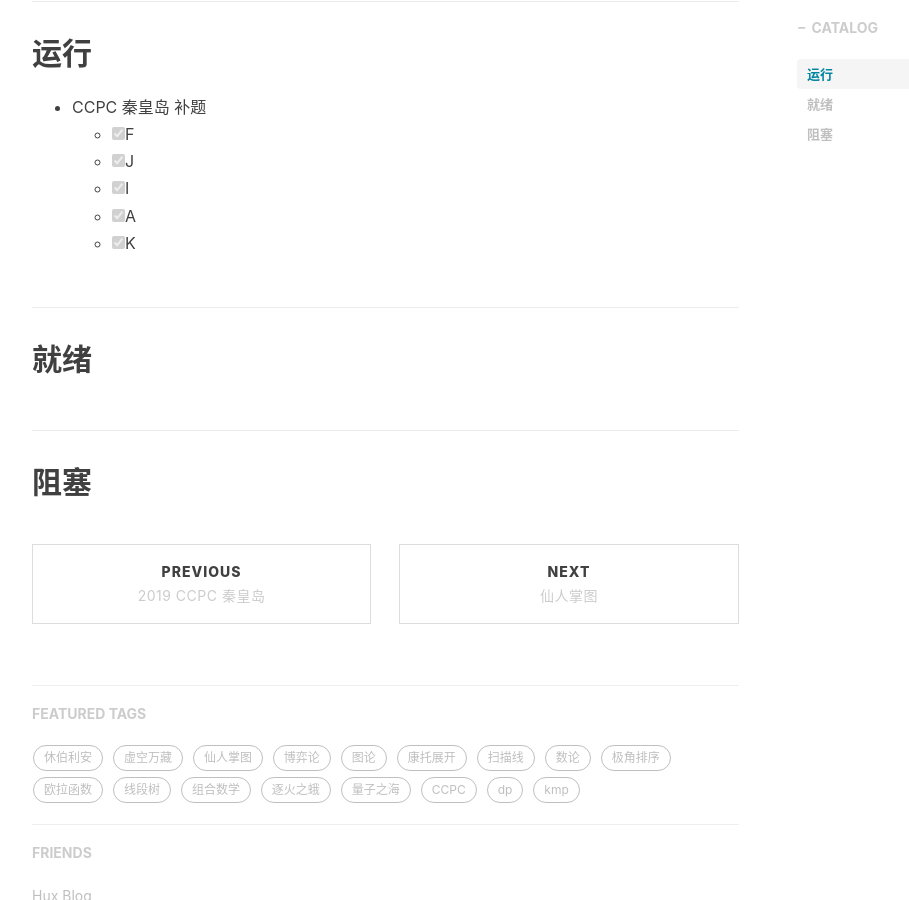
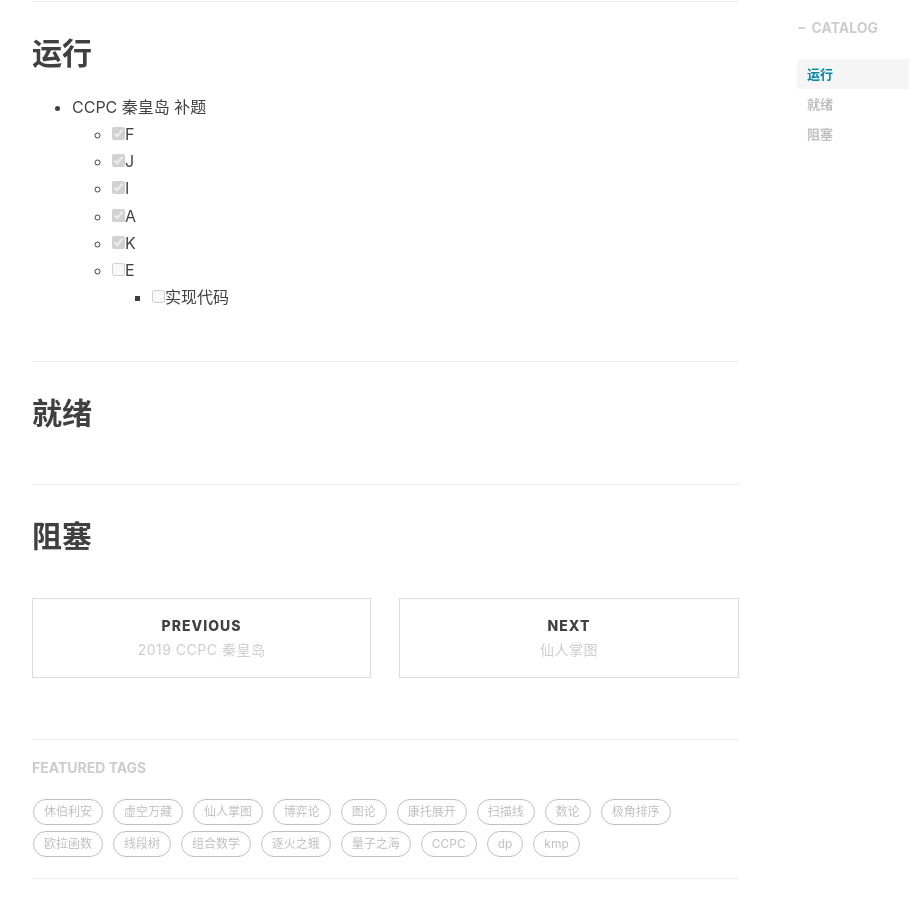
Before and after one commit to hongzhiyin/hongzhiyin.github.io, a Jekyll site: the page built from _posts/Hyperion/2019-10-06-process-management.md, in a window 1280 px wide and 900 px high, scrolled down 436 px. Shown: the whole window, without its empty margins (233-1142 px from the left). Built offline with Jekyll 4.4.1, drawn with Linux system fonts in a browser that asks for light colours; nearby versions of some CDN libraries; comment, search, counter and statistics services are not loaded.

Commit message:
Update 2019-10-06-process-management.md

```diff
--- a/_posts/Hyperion/2019-10-06-process-management.md
+++ b/_posts/Hyperion/2019-10-06-process-management.md
@@ -20,6 +20,8 @@ tags:
   - [x] I
   - [x] A
   - [x] K
+  - [ ] E
+    - [ ] 实现代码
 
 
 
```
